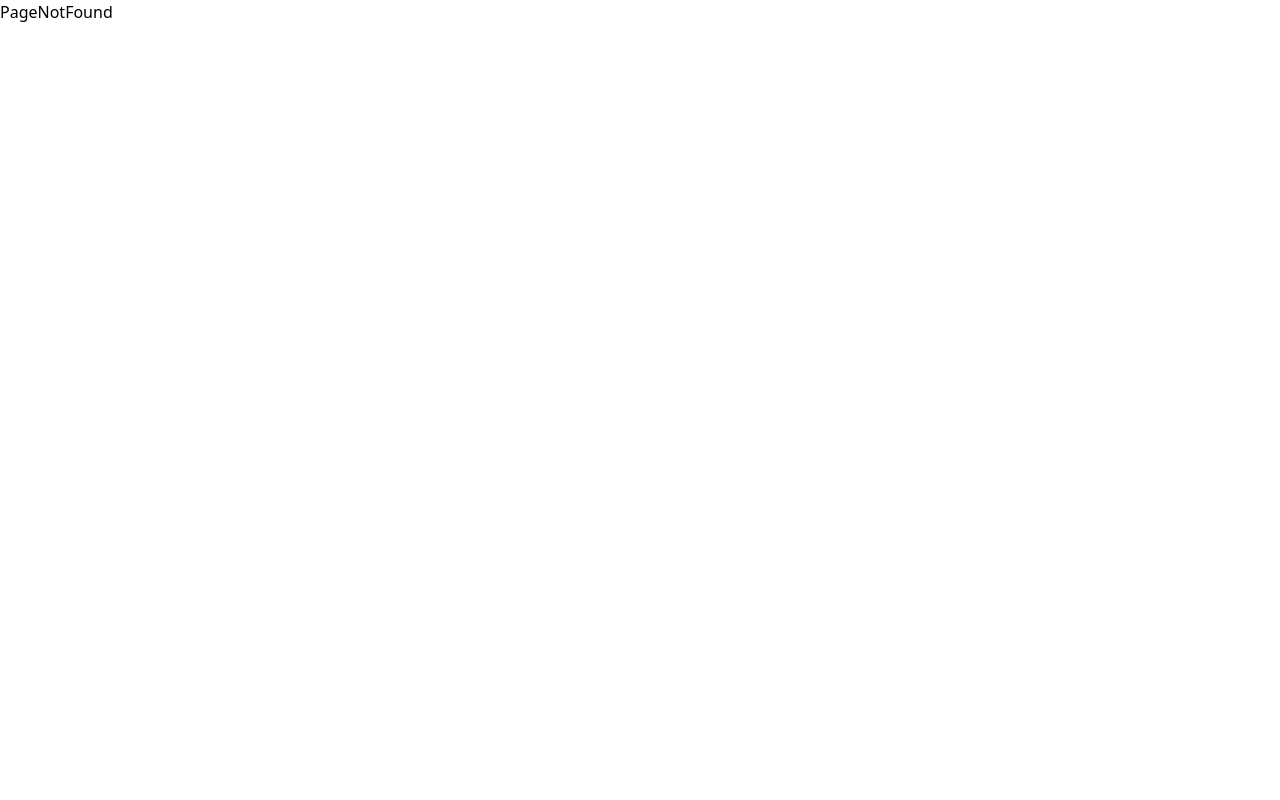
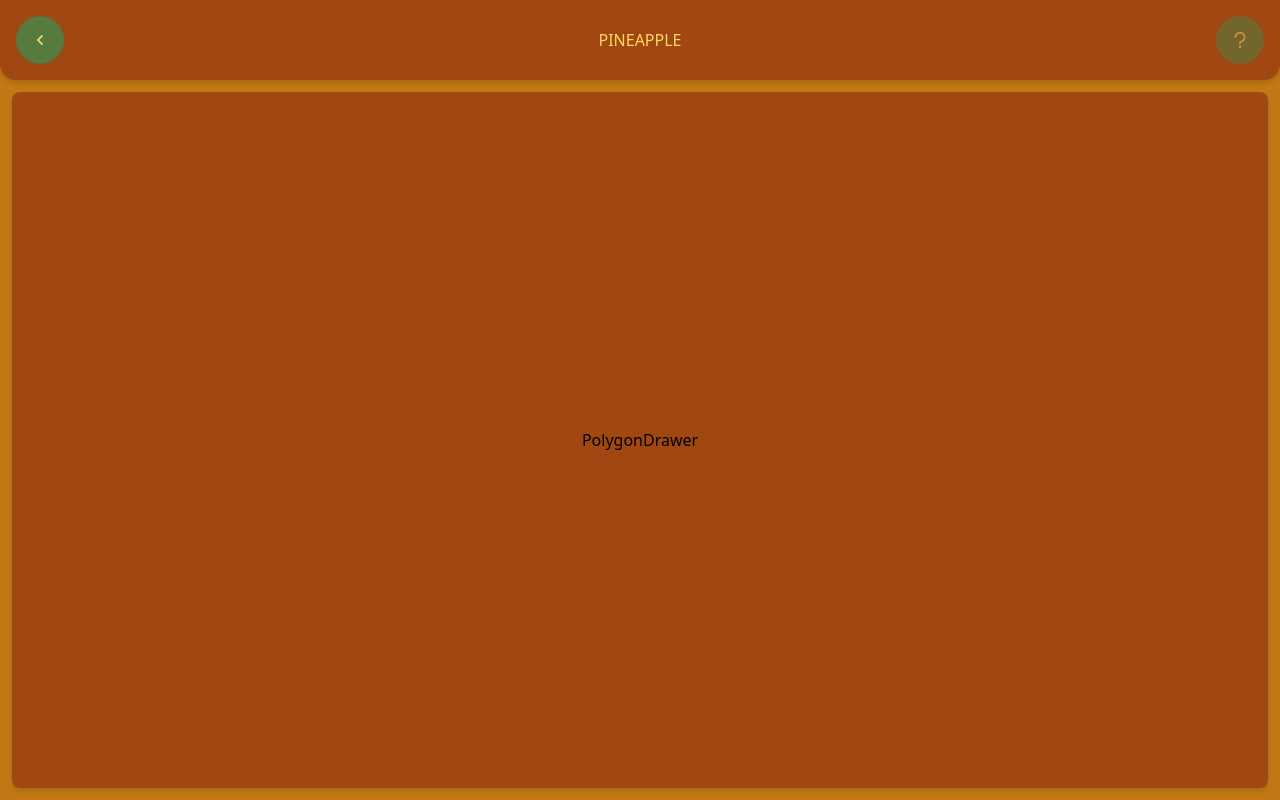
Before and after one commit to YashAgarwal1201/Pineapple, a React (Vite) app: page /draw in a window 1280 px wide. Built offline with nearby package versions, Linux system fonts and the light colour scheme; a web font is replaced by a local one.

Commit message:
feat: draw polygon

```diff
--- /dev/null
+++ b/src/Components/PolygonDrawer/PolygonDrawer.tsx
@@ -0,0 +1,9 @@
+import React from 'react'
+
+const PolygonDrawer = () => {
+  return (
+    <div>PolygonDrawer</div>
+  )
+}
+
+export default PolygonDrawer
--- /dev/null
+++ b/src/Pages/DrawPolygon/DrawPolygon.tsx
@@ -0,0 +1,19 @@
+import React, { startTransition } from "react";
+import Header from "../../Components/Header/Header";
+// import { Button } from "primereact/button";
+import PolygonDrawer from "../../Components/PolygonDrawer/PolygonDrawer";
+
+const DrawPolygon = () => {
+
+  return (
+    <div className="w-screen h-screen relative flex flex-col bg-ochre">
+      <Header />
+
+      <div className="h-full p-3 m-3 flex flex-col justify-around items-center bg-metallic-brown rounded-lg shadow-md">
+        <PolygonDrawer />
+      </div>
+    </div>
+  );
+};
+
+export default DrawPolygon;
--- a/src/Pages/UploadData/UploadData.tsx
+++ b/src/Pages/UploadData/UploadData.tsx
@@ -1,8 +1,20 @@
-import React from "react";
+import React, { startTransition } from "react";
 import Header from "../../Components/Header/Header";
 import { Button } from "primereact/button";
+import { useNavigate } from "react-router-dom";
 
 const UploadData = () => {
+  const navigate = useNavigate();
+  const removeHandeler = () => {
+    //
+  };
+
+  const uploadHandeler = () => {
+    //
+    startTransition(() => {
+        navigate('/draw')
+    })
+  };
   return (
     <div className="w-screen h-screen relative flex flex-col bg-ochre">
       <Header />
@@ -21,12 +33,14 @@ const UploadData = () => {
             title="Click to remove the selected image"
             // className="h-full text-metallic-brown bg-ochre border-0"
             className="h-full text-naples-yellow bg-metallic-brown border-naples-yellow"
+            onClick={() => removeHandeler()}
           />
           <Button
             icon="pi pi-upload"
             label="Upload & Continue"
             title="Click to upload and continue"
             className="h-full text-metallic-brown bg-naples-yellow border-naples-yellow"
+            onClick={() => uploadHandeler()}
           />
         </div>
       </div>
--- a/src/Routes/Routes.tsx
+++ b/src/Routes/Routes.tsx
@@ -23,12 +23,12 @@
 
 // export default RoutesComponent;
 
-
 import React, { lazy, memo } from "react";
 import { Routes, Route, Outlet, BrowserRouter } from "react-router-dom";
 import { App } from "./../App";
 
 const UploadPage = lazy(() => import("./../Pages/UploadData/UploadData"));
+const DrawComponent = lazy(() => import("./../Pages/DrawPolygon/DrawPolygon"));
 const PageNotFound = lazy(() => import("./../Pages/PageNotFound/PageNotFound"));
 
 function RoutesComponent() {
@@ -37,6 +37,7 @@ function RoutesComponent() {
       <Routes>
         <Route path="/" element={<Outlet />}>
           <Route path="/" element={<UploadPage />} />
+          <Route path="/draw" element={<DrawComponent />} />
           <Route path="*" element={<PageNotFound />} />
         </Route>
       </Routes>
```
Also changed, not shown: src/Pages/DrawPolygon/DrawPolygon.scss (added). Lines whose indentation alone changed are shown as unchanged.
